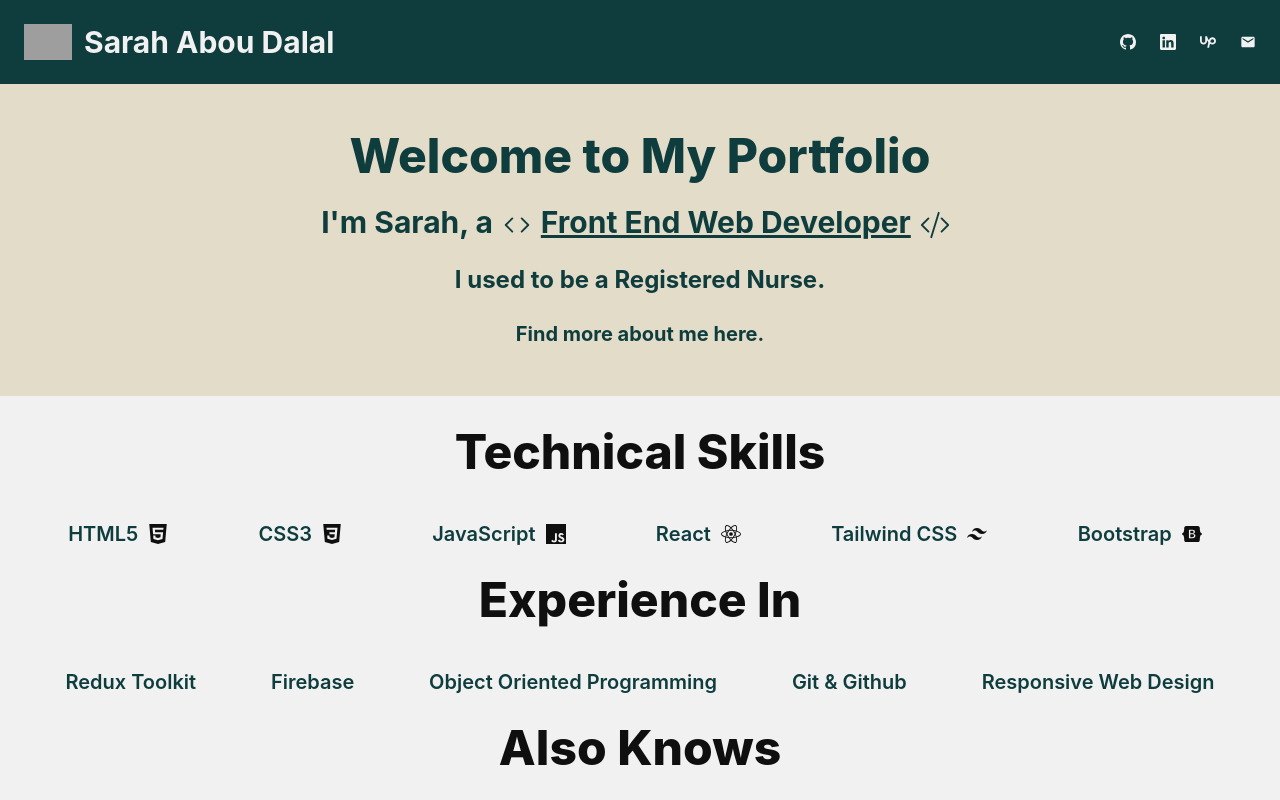
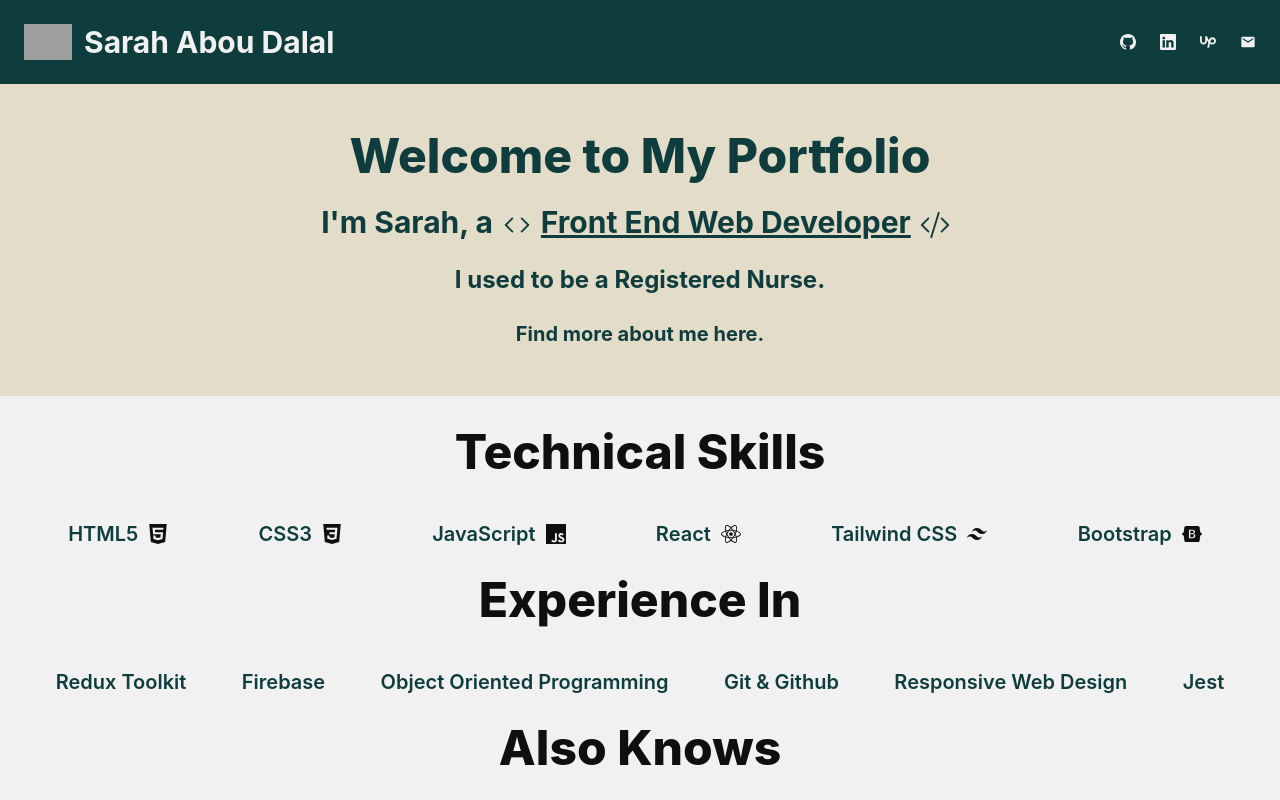
Before and after one commit to sarahaboudalal/Portfolio, a React (Create React App) app: page / in a window 1280 px wide. Shown: the top 800 px of the page. Built offline with nearby package versions, Linux system fonts and the light colour scheme; grey boxes are pictures that could not be loaded.

Commit message:
added jest

```diff
--- a/src/components/Skills/Skills.jsx
+++ b/src/components/Skills/Skills.jsx
@@ -48,20 +48,23 @@ export default function Skills() {
         Experience In
       </h3>
       <div className="flex lg:flex-row flex-col items-center justify-around m-7">
-        <p className="text-greenish text-xl font-semibold dark:text-beige">
+        <p className="text-greenish text-xl text-center font-semibold dark:text-beige">
           Redux Toolkit
         </p>
-        <p className="text-greenish text-xl font-semibold dark:text-beige">
+        <p className="text-greenish text-xl text-center font-semibold dark:text-beige">
           Firebase
         </p>
         <p className="text-greenish text-xl font-semibold  text-center dark:text-beige">
           Object Oriented Programming
         </p>
-        <p className="text-greenish text-xl font-semibold dark:text-beige">
+        <p className="text-greenish text-xl text-center font-semibold dark:text-beige">
           Git & Github
         </p>
-        <p className="text-greenish text-xl font-semibold dark:text-beige">
+        <p className="text-greenish text-xl text-center font-semibold dark:text-beige">
           Responsive Web Design
+        </p>
+        <p className="text-greenish text-xl text-center font-semibold dark:text-beige">
+          Jest
         </p>
       </div>
       <h3 className="text-night dark:text-whitish text-5xl font-extrabold text-center m-3 pb-4">
```
